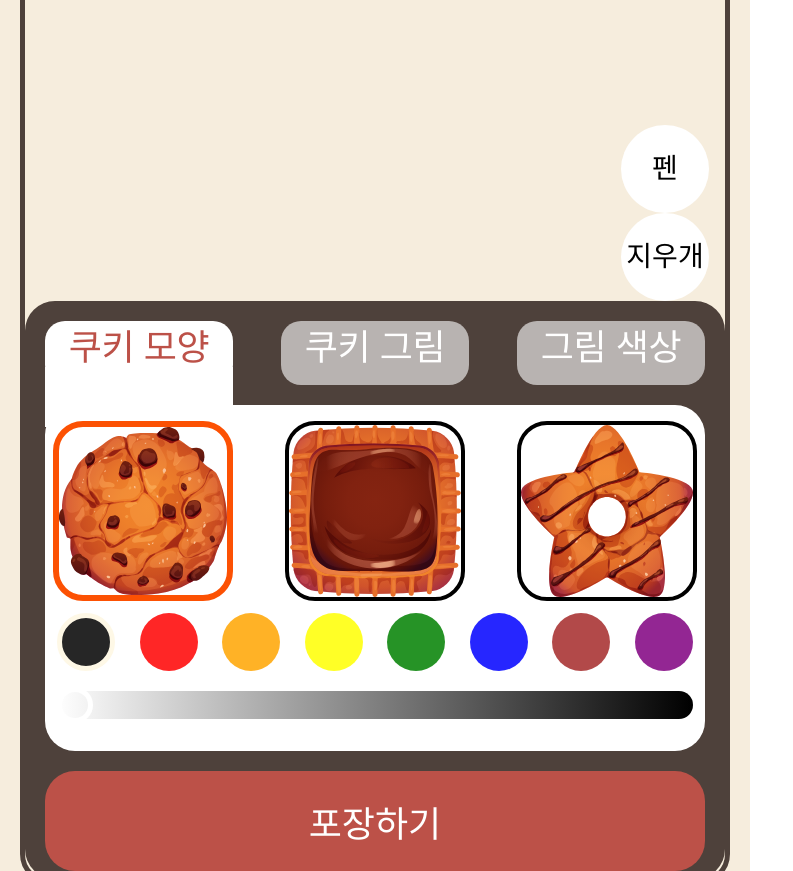
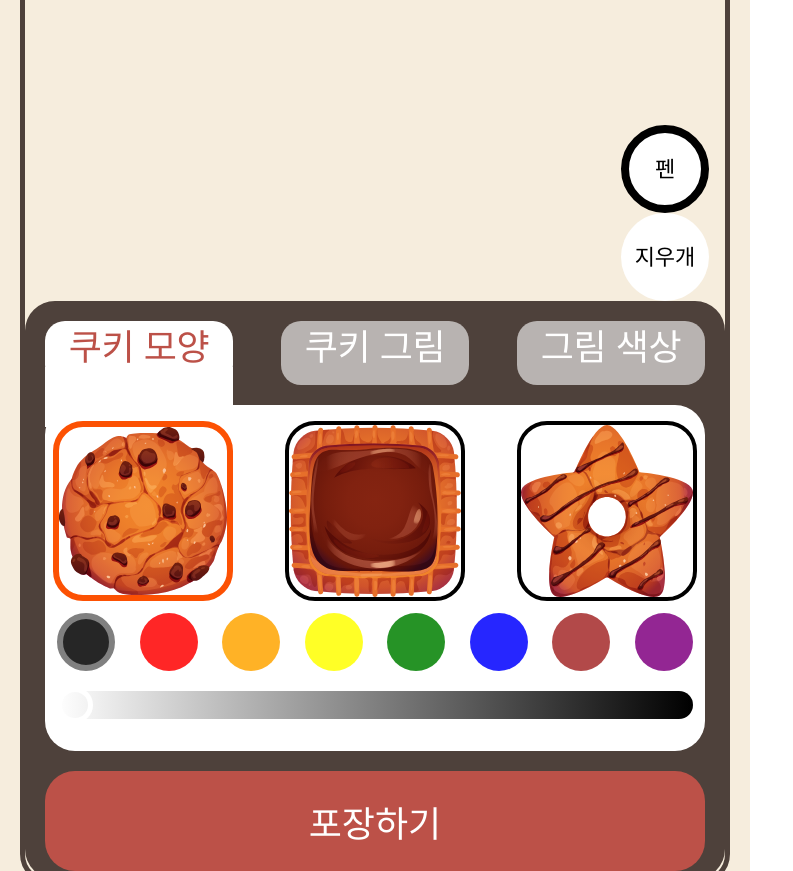
Before and after one commit to devBuzz142/numanku-fe, a React (Create React App) app: page /make/design in a window 1280 px wide. Shown: the part 700-1571 px from the top of the page, without its empty margins (0-793 px from the left). Built offline with nearby package versions, Linux system fonts and the light colour scheme; a web font is replaced by a local one.

Commit message:
feat: tab state and styling

```diff
--- a/src/components/ColorPalette/ColorPalette.jsx
+++ b/src/components/ColorPalette/ColorPalette.jsx
@@ -54,6 +54,7 @@ const ColorPalette = ({
             <S.ColorTabItem
               key={index}
               color={rgbaToHex(...color, 0.85)}
+              isBlack={index === 0}
               active={activeColor === index}
               onClick={() => handleColorChange(index)}
             />
--- a/src/components/ColorPalette/ColorPalette.style.jsx
+++ b/src/components/ColorPalette/ColorPalette.style.jsx
@@ -32,7 +32,8 @@ export const ColorTabItem = styled.div`
   height: 58px;
 
   border-radius: 50%;
-  border: ${({ active }) => (active ? '5px solid #FEF8E6' : 'none')};
+  border: ${({ active, isBlack }) =>
+    active ? (isBlack ? '6px solid grey' : '6px solid black') : 'none'};
 
   background-color: ${({ color }) => color};
 `;
--- a/src/pages/MakeDesignPage/MakeDesignPage.jsx
+++ b/src/pages/MakeDesignPage/MakeDesignPage.jsx
@@ -7,31 +7,81 @@ import ColorPalette, {
 import KUKI1 from '../../assets/kuki1.svg';
 import KUKI2 from '../../assets/kuki2.svg';
 import KUKI3 from '../../assets/kuki3.svg';
+import { useState } from 'react';
 
 const MakeDesignPage = () => {
   const [activeColor, handleColorChange] = useColorPalette();
+  const [activeTool, setActiveTool] = useState(0); // 0: pen, 1: eraser
+  const [activeTab, setActiveTab] = useState({
+    menuTab: 0,
+    outterTab: 0,
+    innerTab: 0,
+    innerColorTab: 0,
+  });
+
+  const hanleMenuTabChange = (name, index) =>
+    setActiveTab({
+      ...activeTab,
+      [name]: index,
+    });
+
+  const handleToolChange = (index) => setActiveTool(index);
 
   return (
     <S.MakeDesignPage>
       <S.ControllerContainer>
         <S.ToolWrapper>
-          <S.Tool>펜</S.Tool>
-          <S.Tool>지우개</S.Tool>
+          <S.Tool
+            selected={0 === activeTool}
+            onClick={() => handleToolChange(0)}
+          >
+            펜
+          </S.Tool>
+          <S.Tool
+            selected={1 === activeTool}
+            onClick={() => handleToolChange(1)}
+          >
+            지우개
+          </S.Tool>
         </S.ToolWrapper>
         <S.Controller>
           <S.MenuTab>
-            <S.MenuTabItem selected>쿠키 모양</S.MenuTabItem>
-            <S.MenuTabItem>쿠키 그림</S.MenuTabItem>
-            <S.MenuTabItem>그림 색상</S.MenuTabItem>
+            <S.MenuTabItem
+              selected={0 === activeTab.menuTab}
+              onClick={() => hanleMenuTabChange('menuTab', 0)}
+            >
+              쿠키 모양
+            </S.MenuTabItem>
+            <S.MenuTabItem
+              selected={1 === activeTab.menuTab}
+              onClick={() => hanleMenuTabChange('menuTab', 1)}
+            >
+              쿠키 그림
+            </S.MenuTabItem>
+            <S.MenuTabItem
+              selected={2 === activeTab.menuTab}
+              onClick={() => hanleMenuTabChange('menuTab', 2)}
+            >
+              그림 색상
+            </S.MenuTabItem>
           </S.MenuTab>
           <S.DrawingTab>
-            <S.DrawingTabItem selected>
+            <S.DrawingTabItem
+              selected={0 === activeTab.outterTab}
+              onClick={() => hanleMenuTabChange('outterTab', 0)}
+            >
               <img src={KUKI1} alt="쿠키1" />
             </S.DrawingTabItem>
-            <S.DrawingTabItem>
+            <S.DrawingTabItem
+              selected={1 === activeTab.outterTab}
+              onClick={() => hanleMenuTabChange('outterTab', 1)}
+            >
               <img src={KUKI2} alt="쿠키2" />
             </S.DrawingTabItem>
-            <S.DrawingTabItem>
+            <S.DrawingTabItem
+              selected={2 === activeTab.outterTab}
+              onClick={() => hanleMenuTabChange('outterTab', 2)}
+            >
               <img src={KUKI3} alt="쿠키3" />
             </S.DrawingTabItem>
           </S.DrawingTab>
--- a/src/pages/MakeDesignPage/MakeDesignPage.style.jsx
+++ b/src/pages/MakeDesignPage/MakeDesignPage.style.jsx
@@ -33,7 +33,7 @@ export const Tool = styled.div`
   width: 88px;
   height: 88px;
 
-  border: none;
+  border: ${({ selected }) => (selected ? '8px solid black' : 'none')};
   border-radius: 50%;
 
   background-color: white;
@@ -42,7 +42,7 @@ export const Tool = styled.div`
   justify-content: center;
   align-items: center;
 
-  font-size: 28px;
+  font-size: 22px;
 `;
 
 export const Controller = styled.div`
```
